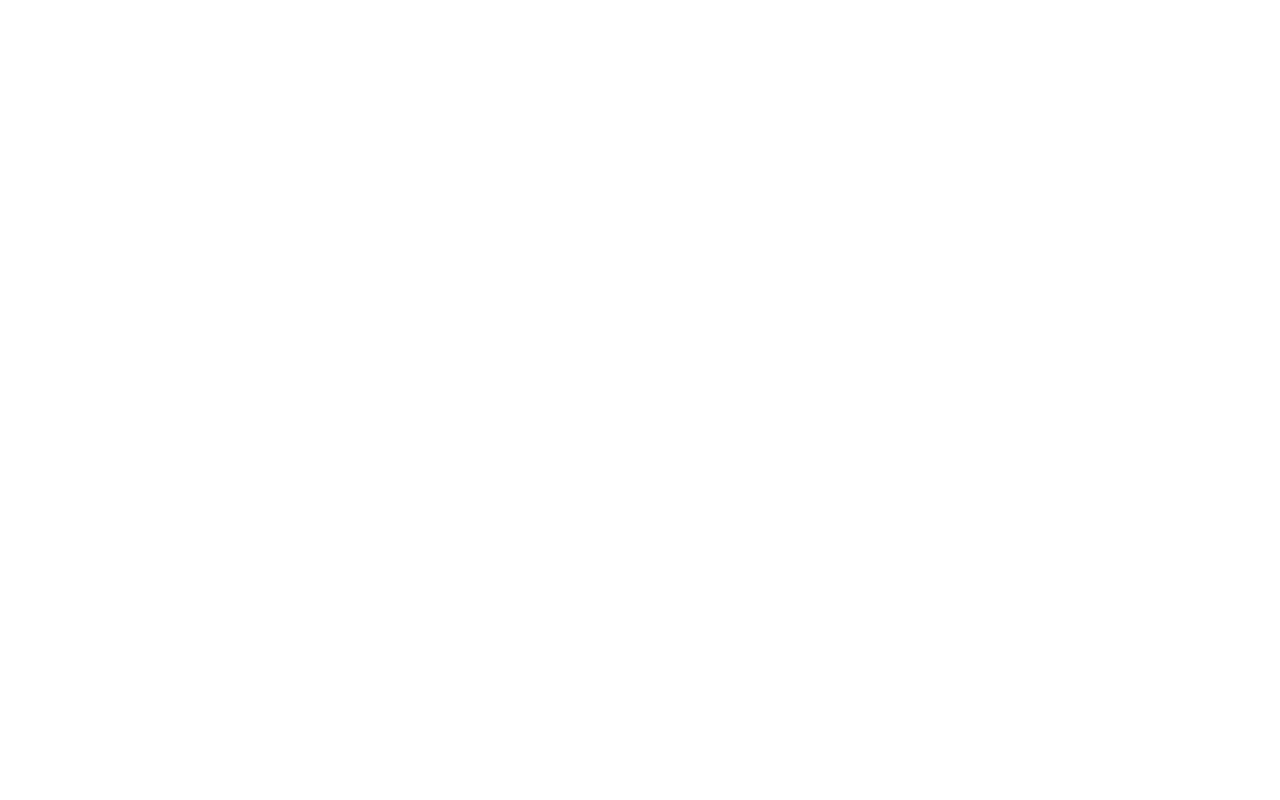
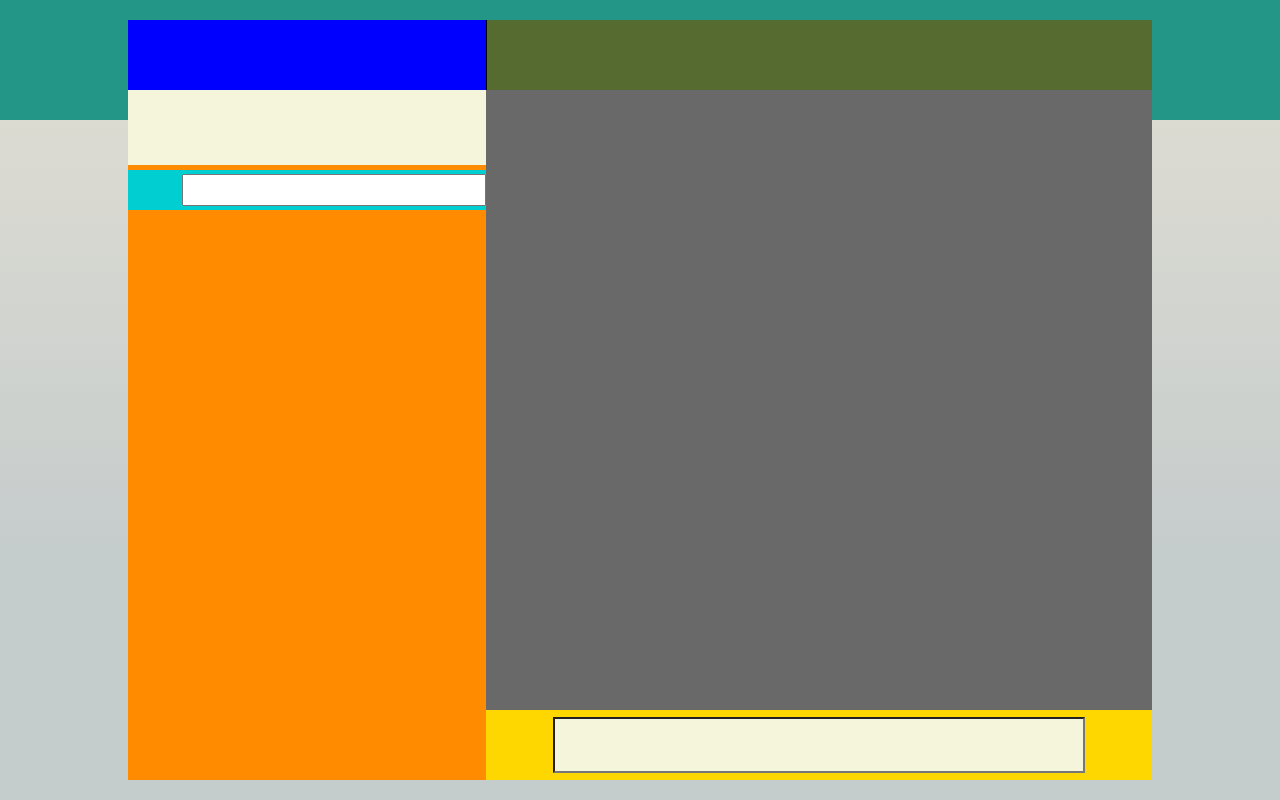
Before and after one commit to mdeias/vue-boolzapp, a plain HTML site: page milestone1/index.html in a window 1280 px wide. Drawn offline with nearby package versions, Linux system fonts and the light colour scheme.

Commit message:
struttura blocchi

```diff
--- a/milestone1/css/style.css
+++ b/milestone1/css/style.css
@@ -0,0 +1,93 @@
+*{
+    box-sizing: border-box;
+    padding: 0;
+    margin: 0;
+}
+
+.clearfix::after{
+    content: '';
+    display: table;
+    clear: both;
+}
+
+.background{
+    display: flex;
+    justify-content: center;
+    align-items: center;
+    width: 100vw;
+    height: 100vh;
+    background-image: linear-gradient(#239688 15%, #DCDBD2 15%, #C5CCCC 70%);
+}
+
+.contenitore{
+    height: 95%;
+    width: 80%;
+    min-width: 700px;
+    background-color: pink;
+}
+
+.colonna-sinistra{
+    float: left;
+    height: 100%;
+    width: 35%;
+    background-color:darkorange ;
+}
+
+.colonna-destra{
+    float: left;
+    height: 100%;
+    width: 65%;
+    background-color:darkmagenta;
+}
+
+.profilo-utente, .destinatario{
+    height: 70px;
+    width: 100%;
+    background-color: blue;
+}
+
+.destinatario{
+    background-color:darkolivegreen;
+    border-left: 1px solid black;
+}
+
+.notifiche{
+    height: 75px;
+    width: 100%;
+    background-color: beige;
+}
+
+.ricerca{
+    display: flex;
+    justify-content: flex-end;
+    align-items: center;
+    height: 40px;
+    background-color:darkturquoise;
+    margin-top: 5px;
+}
+
+.ricerca input{
+    width: 85%;
+    height: 80%;
+}
+
+.chat{
+    width: 100%;
+    height: calc(100% - 140px);
+    background-color: dimgray;
+}
+
+.messaggio{
+    display: flex;
+    justify-content: center;
+    align-items: center;
+    width: 100%;
+    height: 70px;
+    background-color:gold;
+}
+
+.messaggio input{
+    width: 80%;
+    height: 80%;
+    background-color: beige;
+}
--- a/milestone1/index.html
+++ b/milestone1/index.html
@@ -12,7 +12,25 @@
 </head>
 <body>
     <div id="app">
-
+        <div class="background">
+            <div class="contenitore clearfix">
+                <section class="colonna-sinistra">
+                    <div class="profilo-utente"></div>
+                    <div class="notifiche"></div>
+                    <div class="ricerca">
+                        <input type="text">
+                    </div>
+                    <div class="lista-contatti"></div>
+                </section>
+                <section class="colonna-destra">
+                    <div class="destinatario"></div>
+                    <div class="chat"></div>
+                    <div class="messaggio">
+                        <input type="text">
+                    </div>
+                </section>
+            </div>
+        </div>
     </div>
     <script src="https://cdn.jsdelivr.net/npm/vue@2/dist/vue.js"></script>
     <script src="js/script.js"></script>
```
Also changed, not shown: 1 other file.
